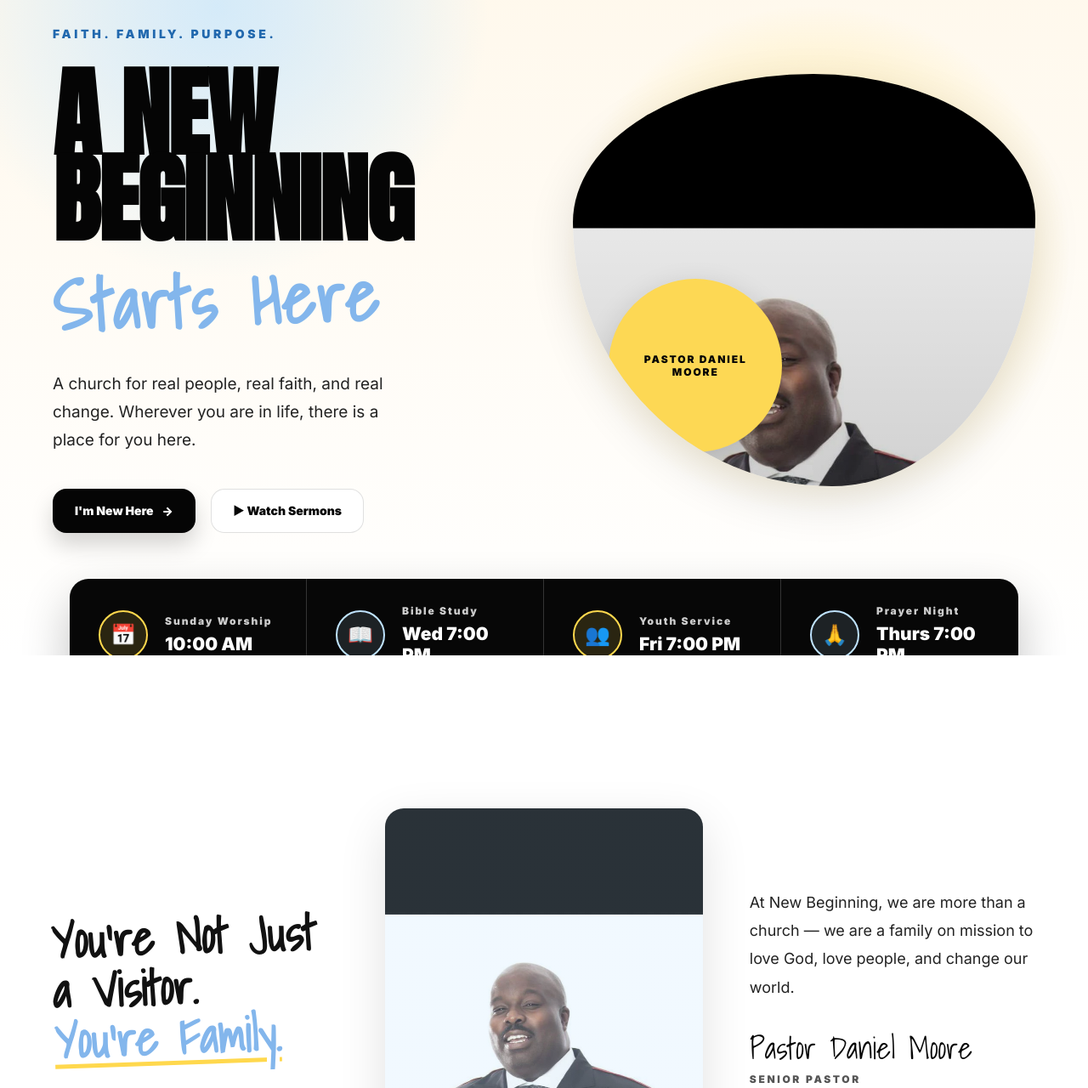
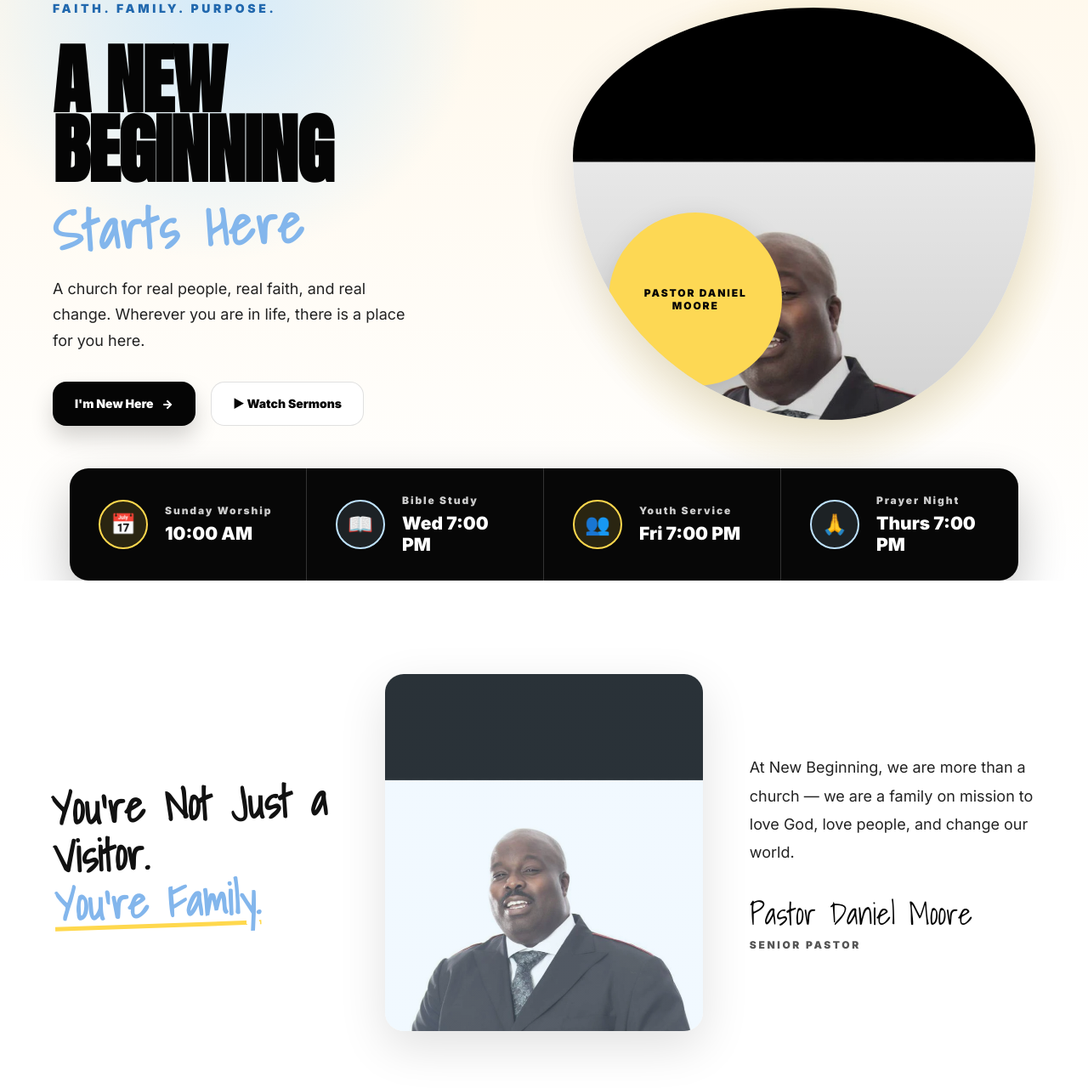
Before and after one commit to Bobbywealth/new-beginning-mbc, a plain HTML site: page index.html in a window 1280 px wide. Shown: the part 207-1487 px from the top of the page at 85% size. Drawn offline with nearby package versions, Linux system fonts and the light colour scheme.

Commit message:
Compact hero: smaller padding/min-height/font sizes; remove service-strip negative margin overlap with welcome

```diff
--- a/assets/styles.css
+++ b/assets/styles.css
@@ -220,8 +220,8 @@
 
     .hero {
       position: relative;
-      padding: 110px 62px 0;
-      min-height: 760px;
+      padding: 80px 62px 0;
+      min-height: 620px;
       overflow: hidden;
       background:
         radial-gradient(circle at 75% 45%, rgba(255,216,77,.35), transparent 28%),
@@ -265,8 +265,8 @@
     .hero-title {
       max-width: 620px;
       font-family: Anton, Impact, sans-serif;
-      font-size: clamp(74px, 9vw, 148px);
-      line-height: .88;
+      font-size: clamp(56px, 7vw, 96px);
+      line-height: .92;
       letter-spacing: -.015em;
       text-transform: uppercase;
     }
@@ -275,20 +275,20 @@
     .hero-script {
       display: block;
       font-family: "Shadows Into Light", cursive;
-      font-size: clamp(56px, 6.5vw, 100px);
+      font-size: clamp(44px, 5vw, 72px);
       color: #83b6ec;
       text-transform: none;
       letter-spacing: .02em;
       transform: rotate(-2deg);
-      margin-top: 28px;
+      margin-top: 16px;
     }
 
 
     .hero-copy {
       max-width: 430px;
-      margin: 48px 0 40px;
-      font-size: 19px;
-      line-height: 1.75;
+      margin: 32px 0 32px;
+      font-size: 18px;
+      line-height: 1.7;
       color: #222;
     }
 
@@ -369,7 +369,7 @@
     .service-strip {
       position: relative;
       z-index: 4;
-      margin: 54px auto -42px;
+      margin: 50px auto 0;
       width: min(1220px, calc(100% - 40px));
       background: #070707;
       color: #fff;
@@ -438,7 +438,7 @@
 
 
     .welcome {
-      padding-top: 180px;
+      padding-top: 110px;
       background: white;
     }
 
@@ -453,11 +453,12 @@
 
     .script-title {
       font-family: "Shadows Into Light", cursive;
-      font-size: clamp(48px, 4.4vw, 64px);
-      line-height: 1.05;
+      font-size: clamp(42px, 4vw, 56px);
+      line-height: 1.1;
       color: #111;
       transform: rotate(-2deg);
       max-width: 100%;
+      overflow: visible;
     }
 
 
```
